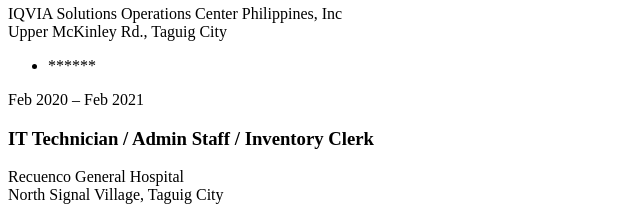
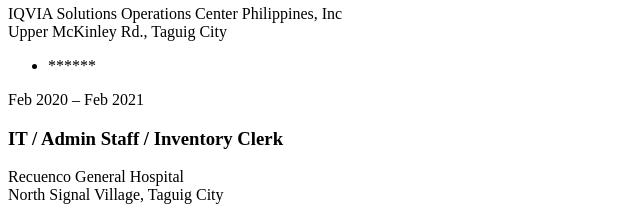
Before and after one commit to isonn2195/isonn2195.github.io, a plain HTML site: page index.html in a window 1280 px wide. Shown: the part 860-1077 px from the top of the page, without its empty margins (0-641 px from the left). Drawn offline with Linux system fonts and the light colour scheme.

Commit message:
experience update

```diff
--- a/index.html
+++ b/index.html
@@ -139,7 +139,7 @@
                 <span>Feb 2020 – Feb 2021</span>
 
 
-                <h3>IT Technician / Admin Staff / Inventory Clerk</h3>
+                <h3>IT / Admin Staff / Inventory Clerk</h3>
                 <div>Recuenco General Hospital</div>
                 <div>North Signal Village, Taguig City</div>
                 <ul>
```
